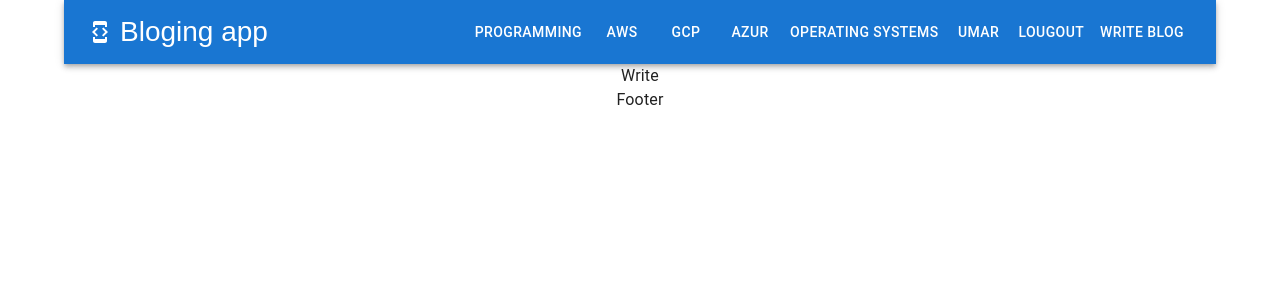
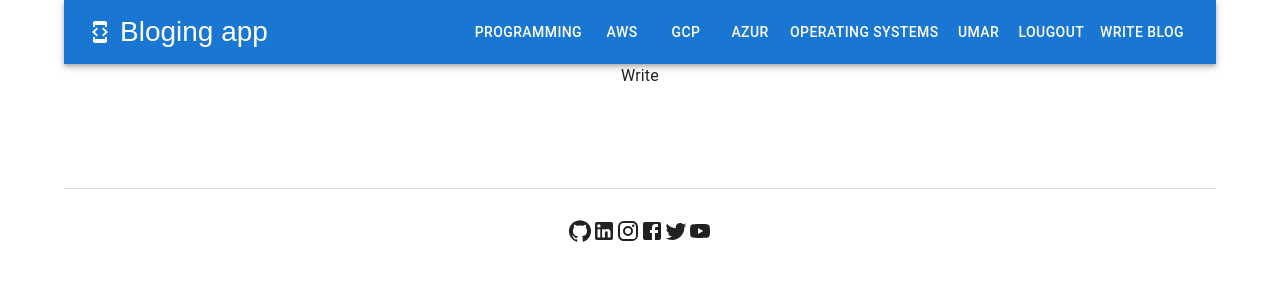
Before and after one commit to uumarabid/BloggingApplicationUmar, a React (Create React App) app in the folder webapp/: page /write in a window 1280 px wide. Shown: the top 300 px of the page. Built offline with nearby package versions, Linux system fonts and the light colour scheme.

Commit message:
feat!: Add footer content

```diff
--- a/webapp/src/App.css
+++ b/webapp/src/App.css
@@ -41,3 +41,9 @@
     transform: rotate(360deg);
   }
 }
+
+footer {
+  margin-top: 100px;
+  border-top: 1px solid #dddddd;
+  padding: 30px;
+}
--- a/webapp/src/components/Footer.jsx
+++ b/webapp/src/components/Footer.jsx
@@ -1,7 +1,22 @@
 import React from "react";
+import LinkedInIcon from "@mui/icons-material/LinkedIn";
+import InstagramIcon from "@mui/icons-material/Instagram";
+import FacebookIcon from "@mui/icons-material/Facebook";
+import TwitterIcon from "@mui/icons-material/Twitter";
+import YouTubeIcon from "@mui/icons-material/YouTube";
+import GitHubIcon from "@mui/icons-material/GitHub";
 
 const Footer = () => {
-  return <div>Footer</div>;
+  return (
+    <footer>
+      <GitHubIcon />
+      <LinkedInIcon />
+      <InstagramIcon />
+      <FacebookIcon />
+      <TwitterIcon />
+      <YouTubeIcon />
+    </footer>
+  );
 };
 
 export default Footer;
```
